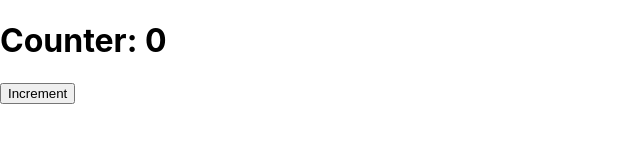
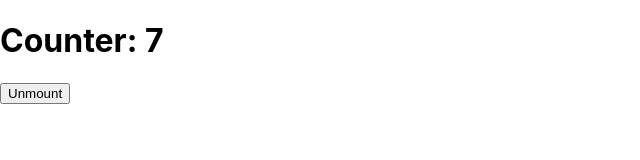
Before and after one commit to AlexMalla/react--exercises, a React (Create React App) app: page / in a window 1280 px wide. Shown: the top 160 px of the page, without its empty margins (0-640 px from the left). Built offline with nearby package versions, Linux system fonts and the light colour scheme.

Commit message:
Ex useEffect 02

```diff
--- a/src/App.js
+++ b/src/App.js
@@ -1,12 +1,25 @@
 import "./App.css";
-import ClickCounter from "./ClickCounter"
+import Counter from "./Counter"
+import { useState } from "react"
 
 function App() {
+
+  const [toggle, setToggle] = useState(true)
+
+
+
   function onCounterChange(count) {
     console.log(`The counter is ${count}`)
   }
+
+  function handleButton() {
+    setToggle(s => !s)
+  }
+
   return <div className="App">
-    <ClickCounter onCounterChange={onCounterChange} />
+    {toggle && <Counter onCounterChange={onCounterChange} />}
+    <button onClick={handleButton} >Unmount</button>
+
   </div>;
 }
 
--- a/src/ClickCounter.js
+++ /dev/null
@@ -1,24 +0,0 @@
-import { useEffect } from "react";
-import { useState } from "react";
-
-function ClickCounter({ initialValue = 0, onCounterChange }) {
-
-    const [count, setCount] = useState(initialValue);
-    const increment = () => {
-        setCount(count + 1)
-    }
-
-    useEffect(() => {
-        onCounterChange(count)
-    }, [count])
-
-    return (
-        <div>
-            <h1>Counter: {count}</h1>
-            <button onClick={increment}>Increment</button>
-        </div>
-    )
-
-}
-
-export default ClickCounter;
--- /dev/null
+++ b/src/Counter.js
@@ -0,0 +1,34 @@
+import { useState, useEffect } from "react";
+
+function Counter({ initialValue = 0 }) {
+
+    const [count, setCount] = useState(initialValue)
+    const interval = () => setInterval(() => {
+        setCount(count + 1)
+    }, 1000)
+
+    useEffect(() => {
+        interval()
+    }, [count])
+
+    useEffect(() => {
+
+        return () => {
+            clearInterval(interval)
+            console.log('Unmount')
+        }
+    }, [])
+
+
+
+    return (
+        <div>
+            <h1>Counter: {count}</h1>
+        </div>
+    )
+
+
+}
+
+
+export default Counter
```
